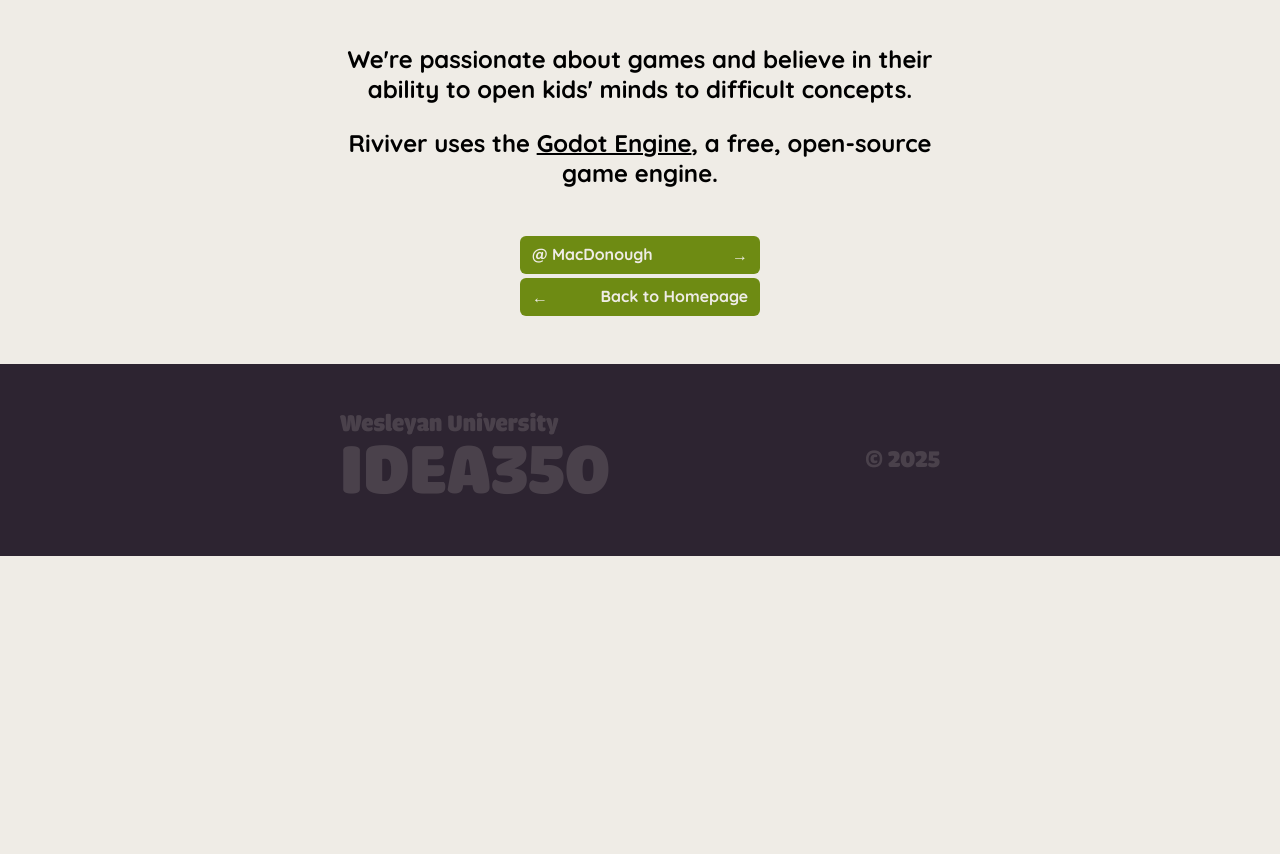
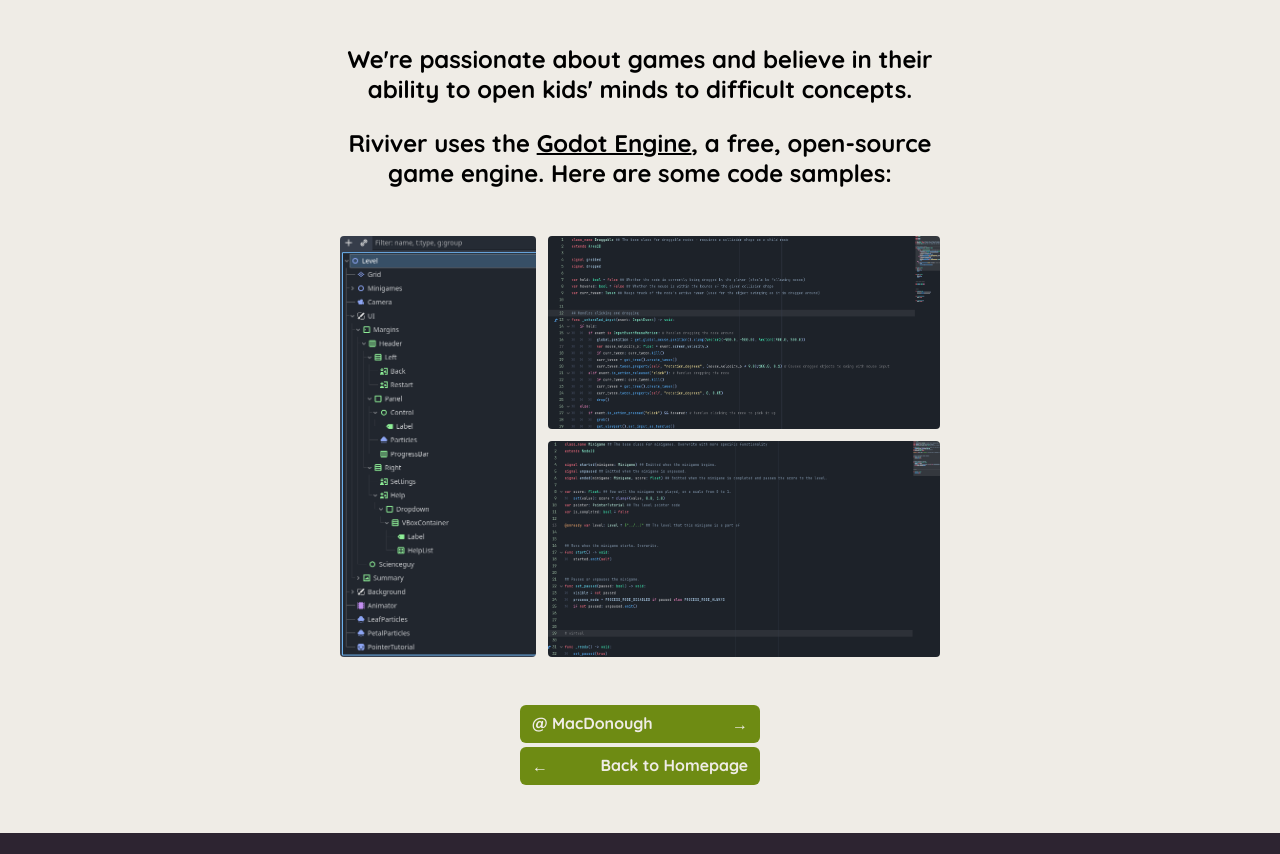
Before and after one commit to team-fow/riviver, a plain HTML site: page team/index.html in a window 1280 px wide. Shown: the part 500-1354 px from the top of the page. Before the commit the page ends 1056 px from the top, so only its background shows below. Drawn offline with Linux system fonts and the light colour scheme; a script that the page names is missing.

Commit message:
code samples

```diff
--- a/team/index.html
+++ b/team/index.html
@@ -31,7 +31,13 @@
 
 	<p>We're passionate about games and believe in their ability to open kids' minds to difficult concepts.</p>
 
-	<p>Riviver uses the <a style="text-decoration: underline 0.1em" href="https://godotengine.org/">Godot Engine</a>, a free, open-source game engine.</p>
+	<p>Riviver uses the <a style="text-decoration: underline 0.1em" href="https://godotengine.org/">Godot Engine</a>, a free, open-source game engine. Here are some code samples:</p>
+
+	<div id="gallery">
+		<a href="/assets/code/3.png"><img src="/assets/code/3.png"></a>
+		<a href="/assets/code/1.png"><img src="/assets/code/1.png"></a>
+		<a href="/assets/code/2.png"><img src="/assets/code/2.png"></a>
+	</div>
 
 </main>
 
--- a/team/style.css
+++ b/team/style.css
@@ -15,6 +15,27 @@ h1 {
 	margin-block: 2em;
 }
 
+/* gallery */
+
+#gallery {
+	display: grid;
+	grid-template-columns: 1fr 2fr;
+	margin-block: 2em;
+
+	a {
+		align-self: stretch;
+		cursor: zoom-in;
+		&:first-of-type {grid-row: 1/3}
+		&:hover {scale: 1.02}
+	}
+
+	img {
+		height: 100%;
+		object-fit: cover;
+		object-position: left;
+	}
+}
+
 /* links */
 
 #links {
```
Also changed, not shown: assets/code/1.png (added), assets/code/2.png (added), assets/code/3.png (added).
